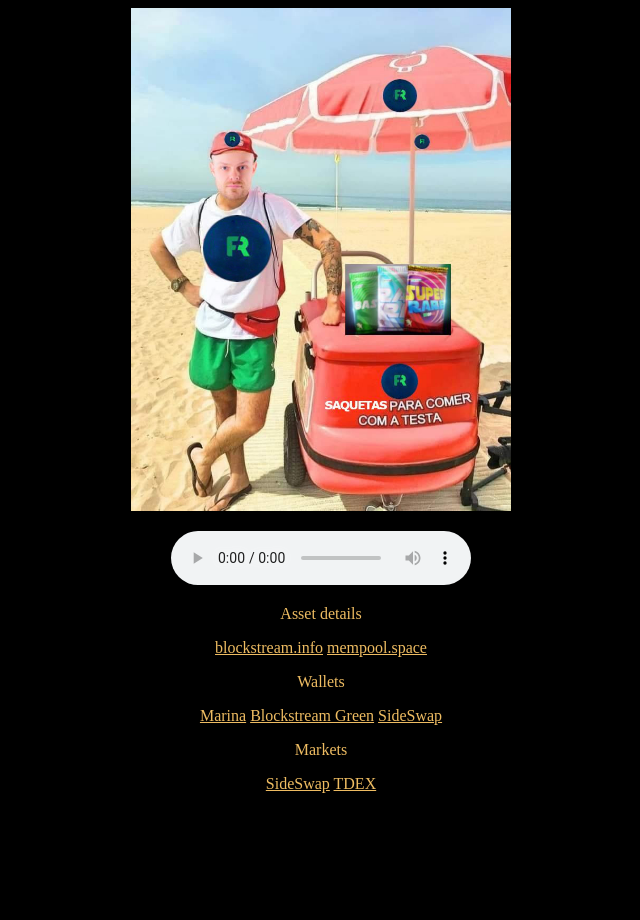
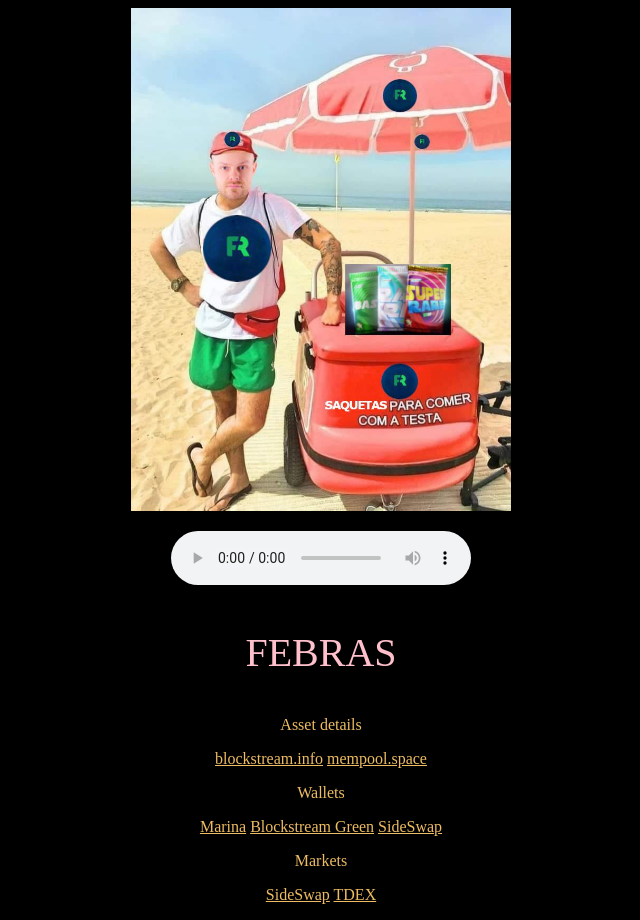
Before and after one commit to real-febras/real-febras.github.io, a plain HTML site: page index.html in a window 1280 px wide. Shown: the whole page, without its empty margins (319-959 px from the left). Before the commit the page ends 809 px from the top, so only its background shows below. Drawn offline with Linux system fonts and the light colour scheme.

Commit message:
Update index.html

```diff
--- a/index.html
+++ b/index.html
@@ -11,6 +11,9 @@
 			<audio controls>
 				<source src="audio/real-febras.ogg" type="audio/ogg">
 			</audio>
+			<p style = "color:pink; font-size:40px;">
+				FEBRAS
+			</p>
 			<p style="color:rgb(238,188,98); font-size:16px;">
 				Asset details
 			</p>
```
Lines whose indentation alone changed are shown as unchanged.
